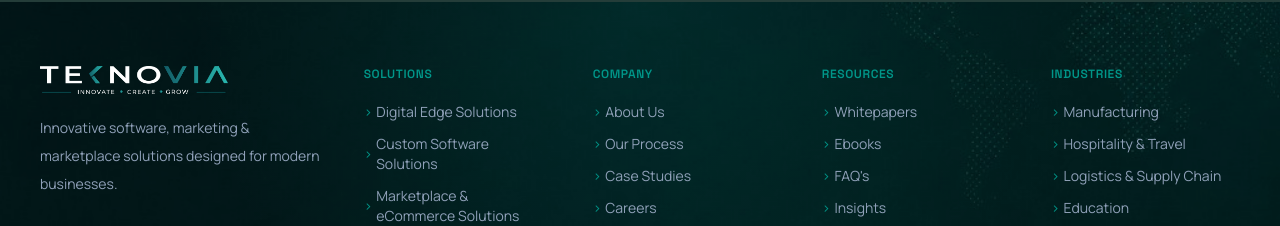
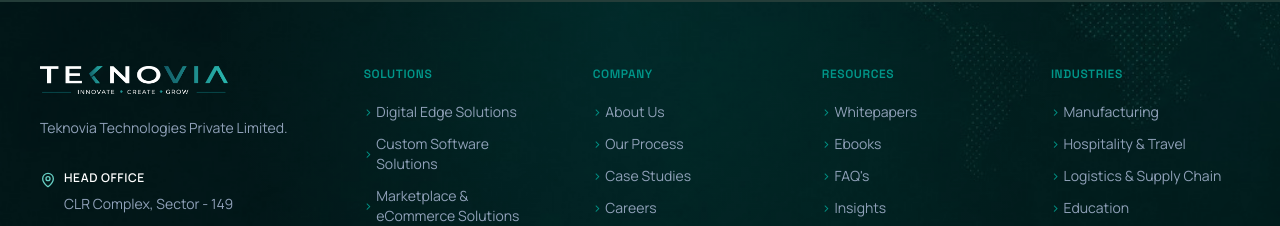
Before and after one commit to Saadmehmood1234/teknovia, a Next.js app: page / in a window 1280 px wide. Shown: the part 5571-5797 px from the top of the page. Built offline with nearby package versions, Linux system fonts and the light colour scheme; grey boxes are pictures that could not be loaded.

Commit message:
change footer text

```diff
--- a/components/layout/Footer.tsx
+++ b/components/layout/Footer.tsx
@@ -35,8 +35,7 @@
               </a>
 
               <p className="mt-5 max-w-xs text-sm leading-7 text-slate-400">
-                Innovative software, marketing & marketplace solutions designed
-                for modern businesses.
+                Teknovia Technologies Private Limited.
               </p>
               <div className="mt-7">
                 <div className="flex items-start justify-start gap-2">
```
